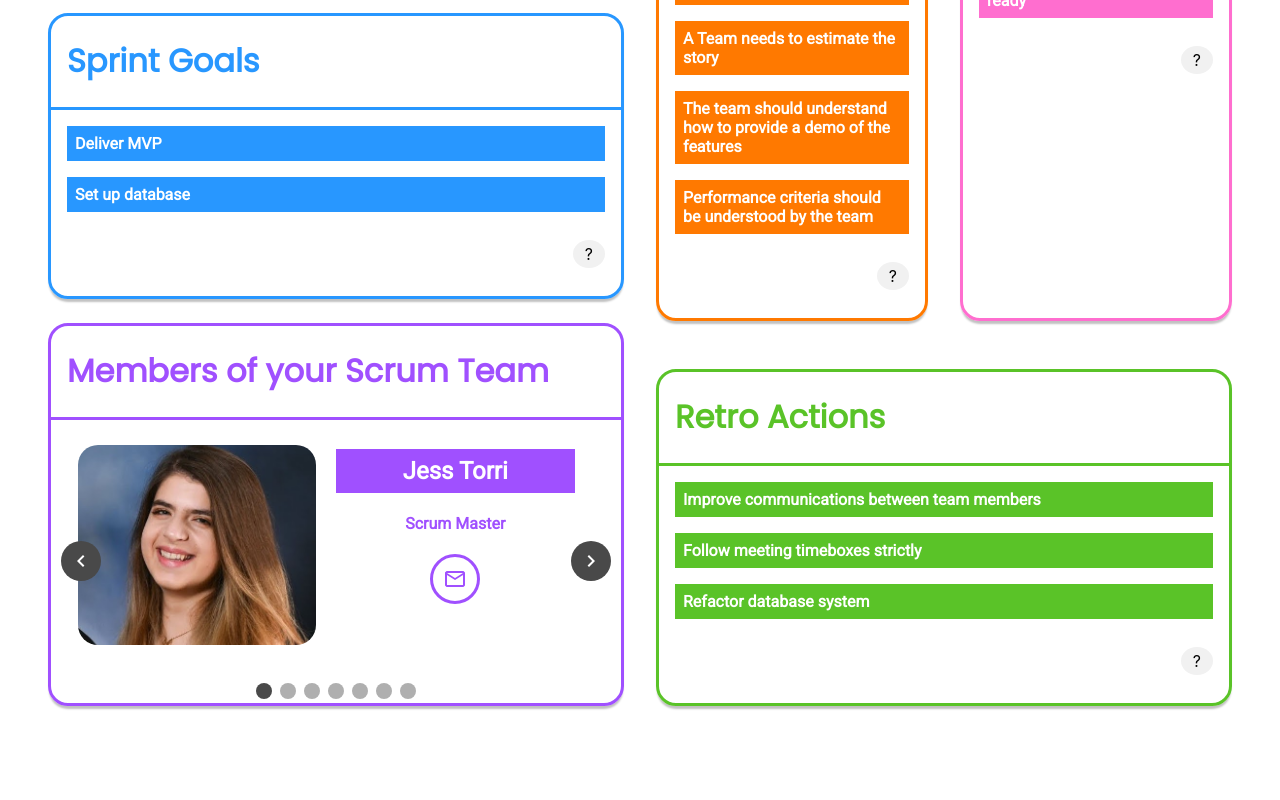
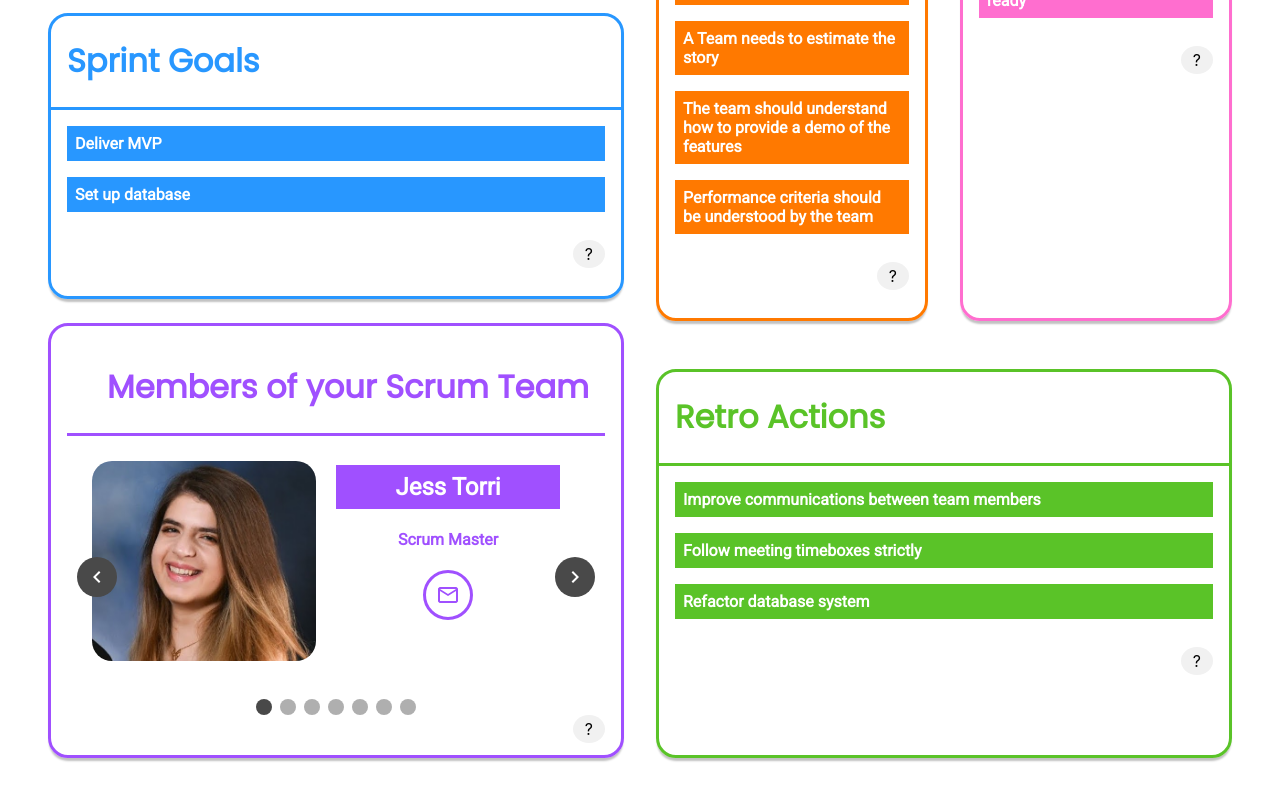
Before and after one commit to marissaepstein-AND/ANDIterate, a React app: page /#/ in a window 1280 px wide. Shown: the part 546-1346 px from the top of the page. Built offline with nearby package versions, Linux system fonts and the light colour scheme.

Commit message:
Added styling and modal button on team members

```diff
--- a/src/components/common/InfoBox.jsx
+++ b/src/components/common/InfoBox.jsx
@@ -12,18 +12,6 @@ const Wrapper = styled.div`
   flex: 1;
   // height: fit-content;
 `;
-
-// const TitleBox = styled.div`
-//   border-radius: 16px 16px 0 0;
-//   padding: 0 1rem;
-//   color: white;
-//   display: flex;
-//   flex-direction: row;
-//   justify-content: space-between;
-//   align-items: flex-end;
-//   font-family: Poppins;
-//   ${props => props};
-// `;
 
 const TitleBox = styled.div`
   border-radius: 16px 16px 0 0;
@@ -57,14 +45,6 @@ const BottomContainer = styled.div`
 `;
 
 const InfoBox = ({card,action}) => {
-  //const [showModal, setShowModal] = useState(false)
-
-  const openModal = () => {
-    //setShowModal(prev => !prev)
-
-  }
-
-
   return (
 
     <Wrapper {...card.style.wrapperStyle}>
--- a/src/components/common/TeamMembersInfoBox.jsx
+++ b/src/components/common/TeamMembersInfoBox.jsx
@@ -2,7 +2,9 @@ import React, { useState} from 'react';
 import Carousel from 'react-material-ui-carousel';
 import MailOutlineIcon from '@material-ui/icons/MailOutline';
 import styled from 'styled-components';
+import { Link } from 'react-router-dom';
 import TeamMembers from '../../resources/data/teams';
+import theme from '../../styles/theme';
 
 const Card = styled.div`
     padding: 20px;
@@ -72,6 +74,16 @@ const Wrapper = styled.div`
     box-shadow: 0 4px 2px -1px #c1c1c1;
     margin: 1.5rem 1rem;
     ${props => props};
+    text-align:right;
+    padding:1em;
+`;
+
+const Linker = styled(Link)`
+  padding: 0.25rem 0.75rem;
+  text-decoration: none;
+  background-color: #f1f1f1;
+  border-radius: 100%;
+  color: black;
 `;
 
 const carouselProps = {
@@ -99,7 +111,7 @@ const MemberCard = (m) => {
 
 const TeamMembersInfoBox = (props) => {
     const [members] = useState(TeamMembers)
-
+    const details = {"id":4,"color":theme.colors.secondaryPurple}
     return (
         <Wrapper>
             <TitleBox><h1>Members of your Scrum Team</h1></TitleBox>
@@ -108,6 +120,10 @@ const TeamMembersInfoBox = (props) => {
                     <MemberCard {...member} />
                 ))}
             </Carousel>
+            <Linker onClick={() => props.openModal(details)}>
+                ?
+            </Linker>
+
         </Wrapper>
     );
 }
--- a/src/components/common/modal.jsx
+++ b/src/components/common/modal.jsx
@@ -19,20 +19,15 @@ const ModalBackground = styled.div`
   width:60%;
   @media screen and (max-width: 768px){
     width:85%;
-
   }
-  font-weight: ${p => p.theme.h1.fontWeight}
-  height:600px;
+  border:solid 3px;
   box-shadow: 0 5px 16px #000000;
-
   border-radius:16px;
   background-color: #FFFFFF;
   display:flex;
   flex-direction:column;
   position:relative;
   padding: 1%;
-  color: #FF323C;
-
 `
 const CloseModalButton = styled(MdClose)`
   cursor:pointer;
@@ -44,18 +39,15 @@ const CloseModalButton = styled(MdClose)`
   width:32px;
   height:32px;
   padding:0;
-
 `
 const Header = styled.h1 `
   font-family: Poppins;
   padding: '0.75rem';
-
 `
 
 const Body = styled.div`
   font-family: Poppins;
   padding: '0.75rem';
-
 `
 
 const generateBody = (content) => {
@@ -65,36 +57,20 @@ const generateBody = (content) => {
       each.items.map(function(item){
         final.push(<li>{item}</li>)
       })
-
   })
   return final
 }
 
-const Modal = ({showModal, setShowModal,info}) => {
-
-
-  var body = ""
-  // if(info != null){
-
-  //   info.content.forEach(function (x,index){
-  //     body.concat(x.header + "<ul>")
-  //     console.log(body)
-  //     x.items.forEach(function (y,index){
-  //       body.concat("<li>" + x.items[y] + "</li>")
-  //     })
-  //     body.concat("</ul>")
-  //   })
-  //   console.log(body)
-  // }
+const Modal = (props) => {
 
   return(
     <div>
-      {showModal ? (
-        <Wrapper>
-          <ModalBackground showModal={showModal}>
-            <CloseModalButton aria-label='Close modal' onClick={() => setShowModal(prev => !prev)} />
-            <Header>{info.info.title}</Header>
-            <Body>{generateBody(info.info.content)}</Body>
+      {props.showModal ? (
+        <Wrapper style={{ color: props.info.color}}>
+          <ModalBackground showModal={props.showModal}>
+            <CloseModalButton aria-label='Close modal' onClick={() => props.setShowModal(prev => !prev)} />
+            <Header>{props.info.info.title}</Header>
+            <Body>{generateBody(props.info.info.content)}</Body>
           </ModalBackground>
         </Wrapper>
       ) : null}
--- a/src/components/pages/Home.jsx
+++ b/src/components/pages/Home.jsx
@@ -94,7 +94,7 @@ const Home = () => {
                 <LeftContainer>
                     <EventCard openModal={(details) => openModal(details)}/>
                     <SprintGoalCard openModal={(details) => openModal(details)}/>
-                    <TeamMembersInfoBox/>
+                    <TeamMembersInfoBox openModal={(details) => openModal(details)}/>
                 </LeftContainer>
                 <RightContainer>
                     <Top>
--- a/src/resources/data/information.json
+++ b/src/resources/data/information.json
@@ -95,7 +95,7 @@
     "id":"5",
     "title":"Sprint Events",
     "content":[{
-      "header":"Check the Scrum hints and tips page for information about each scrum event",
+      "header":"Check the Scrum info page for information about each scrum event",
       "items":[]
       }]
   }
```
